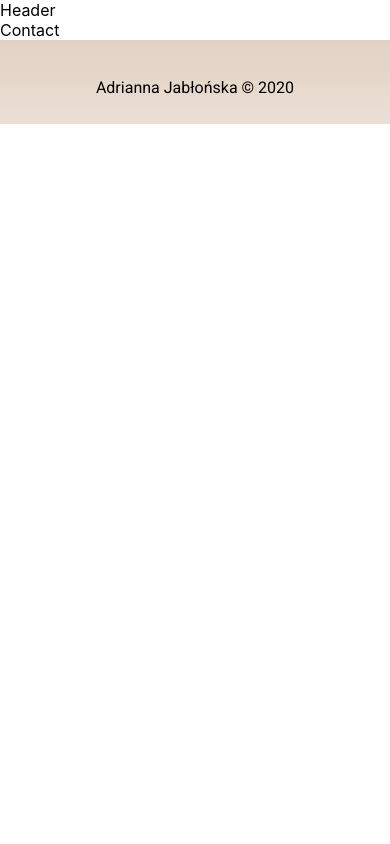
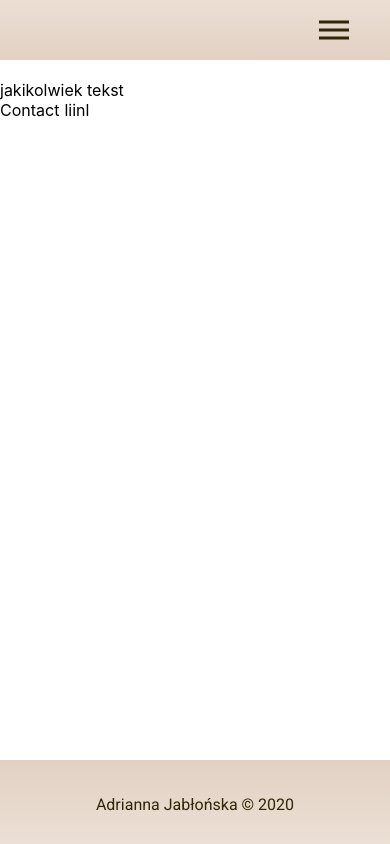
Before and after one commit to framista/portfolio, a React (Create React App) app in the folder client/: page /contact in a window 390 px wide. Built offline with nearby package versions, Linux system fonts and the light colour scheme.

Commit message:
Create responsive navbar

```diff
--- a/client/src/App.js
+++ b/client/src/App.js
@@ -5,17 +5,24 @@ import About from './components/about'
 import Contact from './components/contact'
 import Projects from './components/projects'
 import Skills from './components/skills'
+import Header from './components/header'
 import Footer from './components/footer'
 
 const App = () => {
   return (
     <div className="App">
       <BrowserRouter>
-        <div>Header</div>
-        <Route path="/about" component={About}></Route>
-        <Route path="/skills" component={Skills}></Route>
-        <Route path="/projects" component={Projects}></Route>
-        <Route path="/contact" component={Contact}></Route>
+        <Header />
+        <br></br>
+        <div>
+
+          jakikolwiek tekst
+
+          </div>
+        <Route path="/" exact component={About}></Route>
+        <Route path="/skills" exact component={Skills}></Route>
+        <Route path="/projects" exact component={Projects}></Route>
+        <Route path="/contact" exact component={Contact}></Route>
         <Footer />
       </BrowserRouter>
     </div>
--- a/client/src/components/about/index.js
+++ b/client/src/components/about/index.js
@@ -2,7 +2,7 @@ import React from 'react';
 
 const About = () => {
     return (
-        <div>About</div>
+        <div> </div>
     )
 }
 
--- a/client/src/components/contact/index.js
+++ b/client/src/components/contact/index.js
@@ -2,7 +2,9 @@ import React from 'react'
 
 const Contact = () => {
     return (
-        <div>Contact</div>
+        <div>Contact
+            <a className="icons__a" href="https://github.com/framista" target="_blank">liinl</a>
+        </div>
     )
 }
 
--- a/client/src/components/footer/index.js
+++ b/client/src/components/footer/index.js
@@ -1,6 +1,6 @@
 import React from 'react';
-import './style.css'
-import { Icon, InlineIcon } from '@iconify/react';
+import './style.css';
+import { Icon } from '@iconify/react';
 import codewarsIcon from '@iconify/icons-simple-icons/codewars';
 import githubFilled from '@iconify/icons-ant-design/github-filled';
 
--- a/client/src/components/footer/style.css
+++ b/client/src/components/footer/style.css
@@ -3,6 +3,10 @@
     flex-direction: column;
     justify-content: center;
     align-items: center;
+    position: fixed;
+    left: 0;
+    bottom: 0;
+    width: 100%;
     min-height: 10vh;
     background-image: linear-gradient(0deg, #ecdfd5 0%, #e2d1c3 100%);
 }
@@ -18,10 +22,11 @@
     margin: 0;
     text-decoration: none;
     color: black;
-    margin: 10px 5px 0 5px;
+    margin: 10px 5px 10px 5px;
 }
 
 .author {
-    padding: 5px;
+    margin-bottom: 15px;
     font-family: 'Roboto', sans-serif;
+    color: #302706;
 }
--- /dev/null
+++ b/client/src/components/header/index.js
@@ -0,0 +1,62 @@
+import React, { Component } from 'react';
+import { Link } from 'react-router-dom';
+import './style.css';
+
+class Header extends Component {
+
+    constructor(props) {
+        super(props);
+        this.navRef = React.createRef();
+        this.state = {
+            width: window.innerWidth
+        }
+    }
+
+    componentDidMount() {
+        window.addEventListener('resize', this.updateNavbar);
+    }
+
+    componentWillUnmount() {
+        window.removeEventListener('resize', this.updateNavbar);
+    }
+
+    render() {
+        return (
+            <header className="header" >
+                <nav className="nav">
+                    <div className="hamburger" onClick={this.toggleNavbar}>
+                        <div className="line"></div>
+                        <div className="line"></div>
+                        <div className="line"></div>
+                    </div>
+                    <div className="nav__link" ref={this.navRef}>
+                        <Link className="link" onClick={this.closeNavbar} to="/">About me</Link>
+                        <Link className="link" onClick={this.closeNavbar} to="/projects">Projects</Link>
+                        <Link className="link" onClick={this.closeNavbar} to="/skills">Skills</Link>
+                        <Link className="link" onClick={this.closeNavbar} to="/contact">Contact</Link>
+                    </div>
+                </nav>
+            </header>
+        )
+    }
+
+    closeNavbar = () => {
+        if (this.state.width <= 768) {
+            this.navRef.current.style.display = "none";
+        }
+    }
+
+    updateNavbar = () => {
+        this.setState({
+            width: window.innerWidth
+        })
+        this.navRef.current.style.display = (this.state.width > 768) ?  "flex" : "none";
+    }
+
+    toggleNavbar = () => {
+        this.navRef.current.style.display = this.navRef.current.style.display === "none" ? "flex" : "none";
+    }
+
+}
+
+export default Header;
--- /dev/null
+++ b/client/src/components/header/style.css
@@ -0,0 +1,67 @@
+.header {
+    display: flex;
+    justify-content: space-between;
+    align-items: center;
+    background-image: linear-gradient(0deg, #e2d1c3 0%, #ecdfd5 100%);
+    min-height: 60px;
+}
+
+.nav {
+    display: flex;
+    justify-content: space-between;
+    width: 70%;
+    margin-left: auto;
+    text-decoration: none;
+    margin-right: 20px;
+}
+
+.nav__link {
+    display: flex;
+    justify-content: space-between;
+    width: 100%;
+}
+
+.link {
+    color: #302706;
+    text-decoration: none;
+    padding: 5px;
+    font-weight: bold;
+}
+
+@media screen and (max-width: 768px) {
+    .line {
+        width: 30px;
+        height: 3px;
+        background: #302706;
+        margin: 5px;
+    }
+    nav {
+        position: relative;
+    }
+    .nav__link {
+        display: none;
+        position: fixed;
+        height: 90vh;
+        width: 100vw;
+        top: 60px;
+        left: 0;
+        flex-direction: column;
+        align-items: center;
+        justify-content: space-around;
+        background-image: linear-gradient(to bottom, #e2d1c3 0%, #e7b793 50%, #dfa579 100%);
+        z-index: 1;
+    }
+
+    .link{
+        padding: 15px;
+    }
+
+    .hamburger {
+        position: absolute;
+        cursor: pointer;
+        right: 5%;
+        top: 50%;
+        transform: translate(-5%, -50%);
+        z-index: 2;
+    }
+}
```
